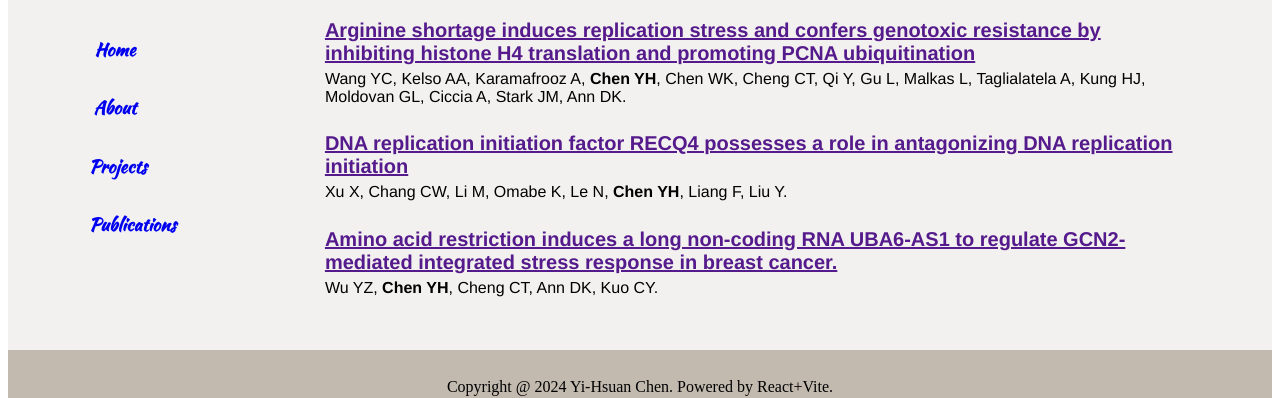
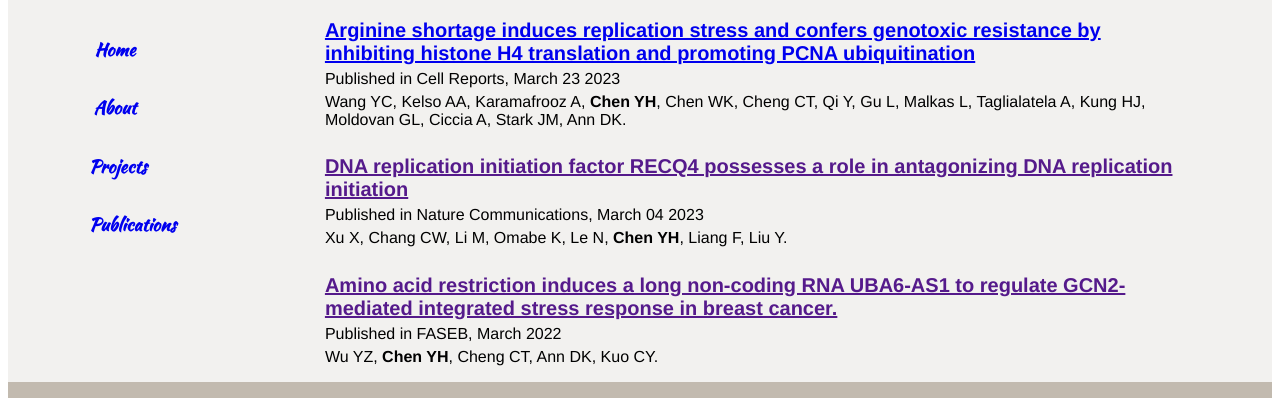
Before and after one commit to ychen621/ashley_homepage, a React (Vite) app: page /publications in a window 1280 px wide. Shown: the part 343-741 px from the top of the page. Built offline with nearby package versions, Linux system fonts and the light colour scheme; the HTML template or start-up script is replaced by a standard one.

Commit message:
update publication

```diff
--- a/src/components/Publication.css
+++ b/src/components/Publication.css
@@ -22,3 +22,8 @@ h4.paper_title{
     font-weight: 900;
     margin-bottom: 0;
 }
+
+p.journal{
+    margin-top: 5px;
+    margin-bottom: 0;
+}
--- a/src/components/Publication.tsx
+++ b/src/components/Publication.tsx
@@ -16,15 +16,18 @@ function Publication(){
                 <div id="publication_container">
                     <ul className="paperul">
                         <li className="paperli">
-                            <h4 className="paper_title"><a href="">Arginine shortage induces replication stress and confers genotoxic resistance by inhibiting histone H4 translation and promoting PCNA ubiquitination</a></h4>
+                            <h4 className="paper_title"><a href="https://doi.org/10.1016/j.celrep.2023.112296">Arginine shortage induces replication stress and confers genotoxic resistance by inhibiting histone H4 translation and promoting PCNA ubiquitination</a></h4>
+                            <p className="journal">Published in Cell Reports, March 23 2023</p>
                             <BoldText text={author_arginine} boldText={name}></BoldText>
                         </li>
                         <li className="paperli">
                             <h4 className="paper_title"><a className="paper_title" href="">DNA replication initiation factor RECQ4 possesses a role in antagonizing DNA replication initiation</a></h4>
+                            <p className="journal">Published in Nature Communications, March 04 2023</p>
                             <BoldText text={author_DNA} boldText={name}></BoldText>
                         </li>
                         <li className="paperli">
                             <h4 className="paper_title"><a className="paper_title" href="">Amino acid restriction induces a long non-coding RNA UBA6-AS1 to regulate GCN2-mediated integrated stress response in breast cancer.</a></h4>
+                            <p className="journal">Published in FASEB, March 2022</p>
                             <BoldText text={author_lncRNA} boldText={name}></BoldText>
                         </li>
                     </ul>
```
Also changed, not shown: 2 other files (tests, documents, lock files or other folders).
